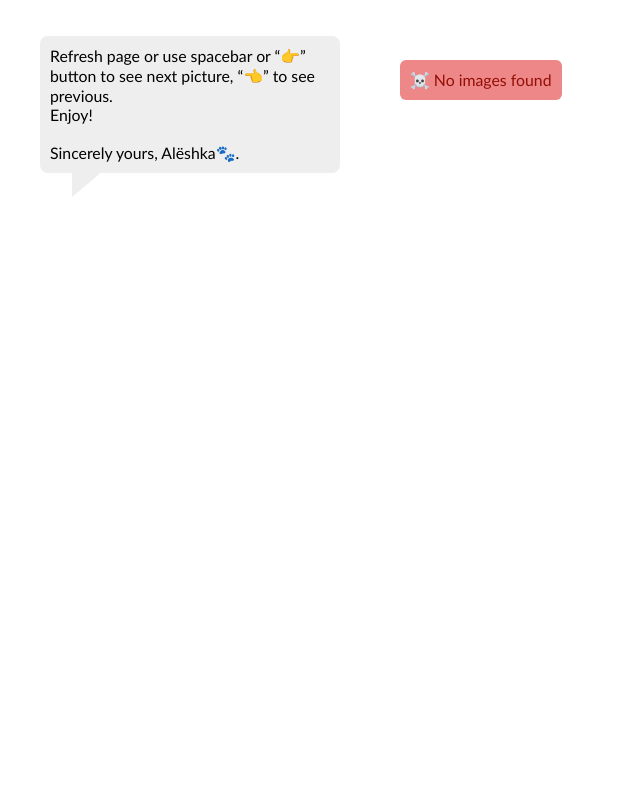
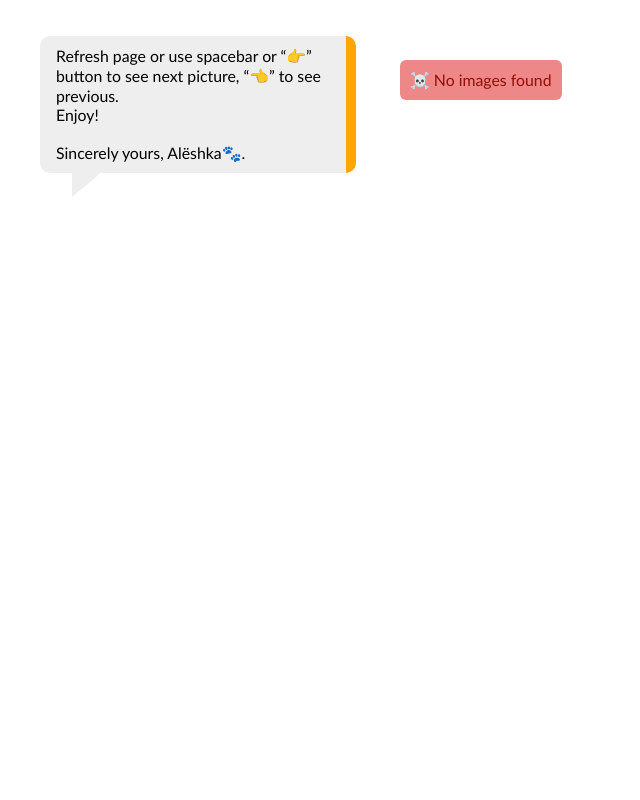
Before and after one commit to kapnuu/aleshka.site, a Flask app: page / in a window 1280 px wide. Shown: the whole page, without its empty margins (0-640 px from the left). Run offline with Flask 3, Linux system fonts and the light colour scheme; data comes from the database, SQL or seed files in the repository; data that the repository does not hold is empty.

Commit message:
minor css updates

```diff
--- a/app/static/content/main.css
+++ b/app/static/content/main.css
@@ -49,21 +49,18 @@ a:hover {
 .fullpage {
   height: 100vh;
   width: 100vw;
-  /*border: 5px solid yellow;*/
 }
 .left_part {
   height: 100vh;
   width: 25vw;
   position: absolute;
   left: 0;
-  /*border: 2px solid red;*/
 }
 .right_part {
   height: 100vh;
   width: 75vw;
   position: absolute;
   left: 25vw;
-  /*border: 2px solid green;*/
 }
 /* --------------------------------------------------------- */
 /* balloon */
@@ -88,9 +85,11 @@ a:hover {
   top: 20px;
   width: 280px;
   height: auto;
-  border-radius: 8px;
+  border-radius: 10px;
   background: #eee;
   padding: 10px;
+  padding-left: 16px;
+  border-right: 10px solid orange;
 }
 /* --------------------------------------------------------- */
 /* flash messages */
@@ -100,7 +99,7 @@ a:hover {
   position: absolute;
   left: 400px;
   top: 60px;
-  border-radius:6px;
+  border-radius: 6px;
   padding: 10px;
 }
 .alert-error:before {
```
